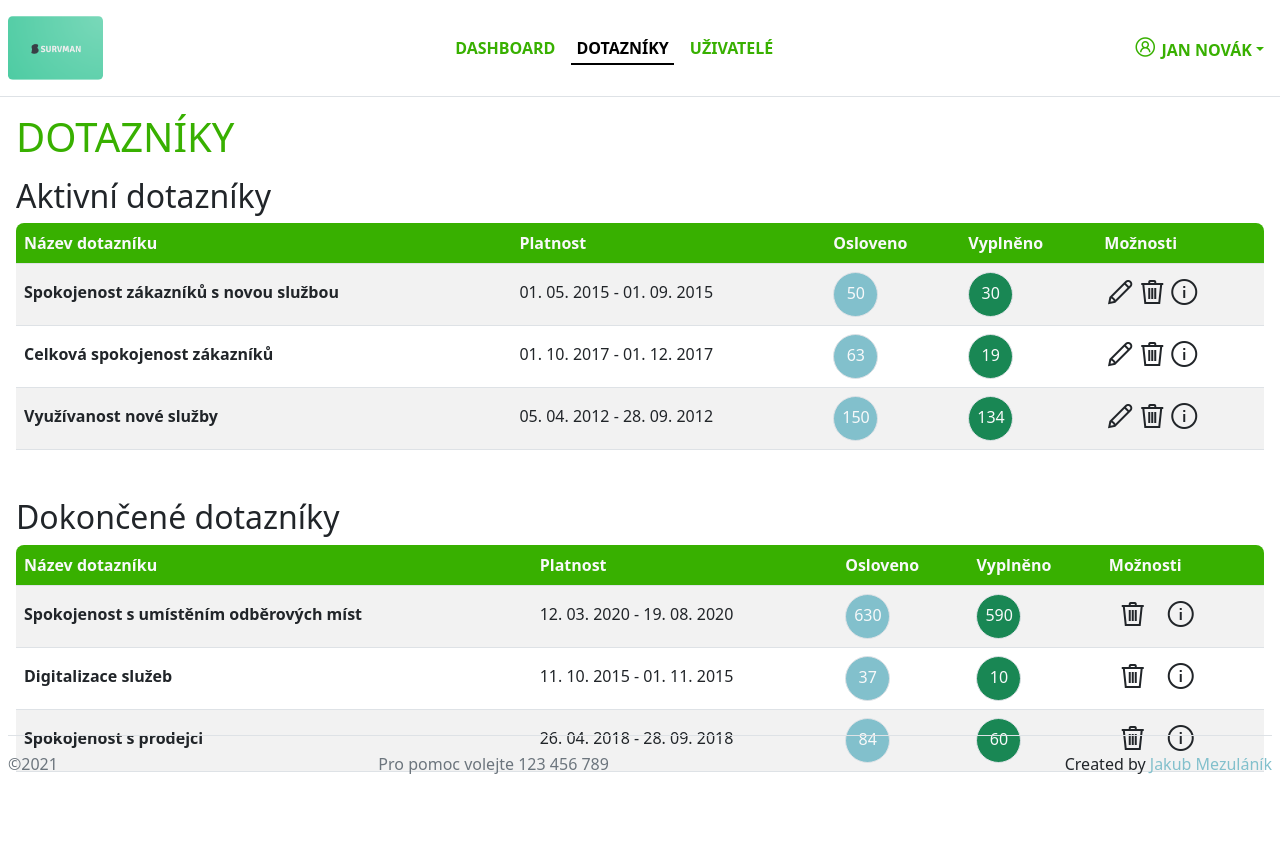
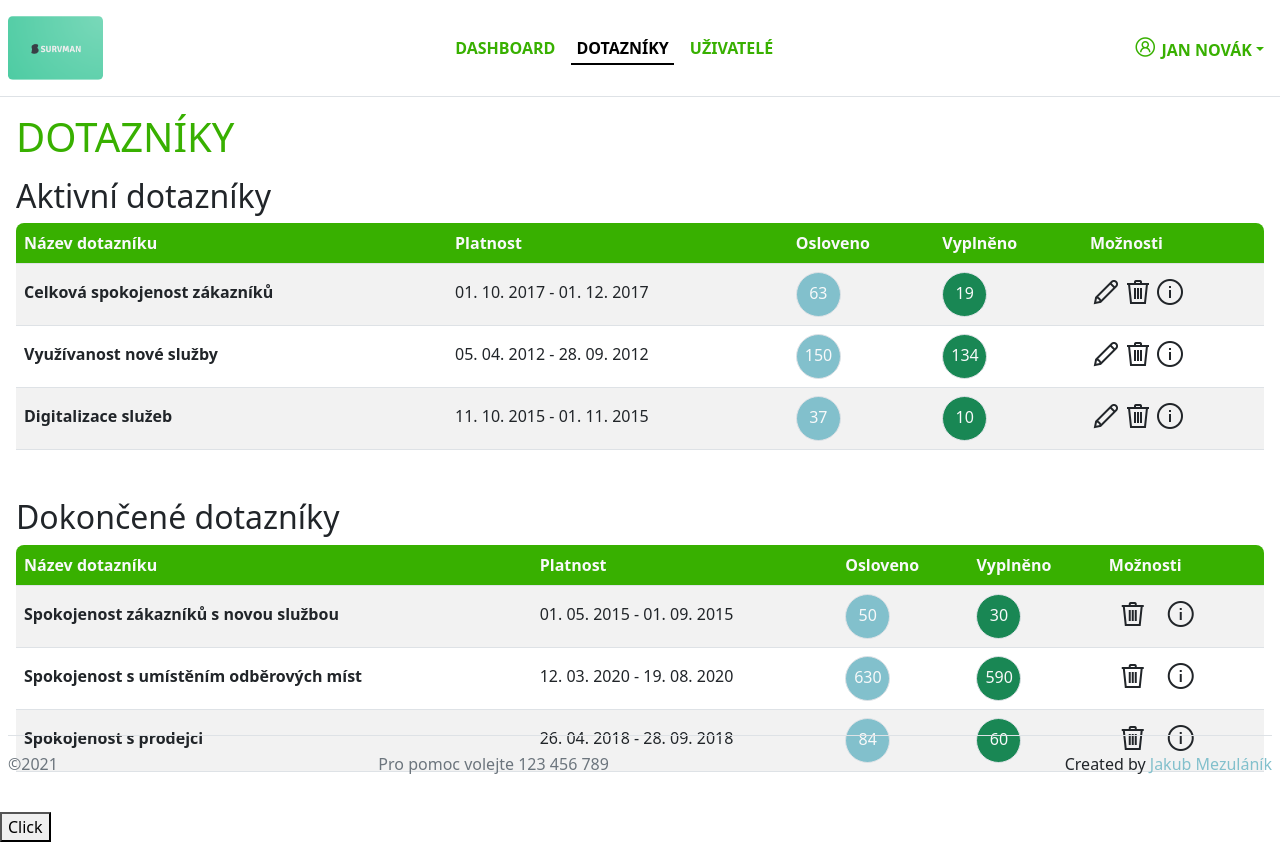
Before and after one commit to Eleps25/SurvMan, a React (Create React App) app: page /questionnaire-manager in a window 1280 px wide. Before the commit the page ends 812 px from the top, so only its background shows below. Built offline with nearby package versions, Linux system fonts and the light colour scheme.

Commit message:
questionnaires refactor + simplify Questionnaires data

```diff
--- a/src/QuestionaireDetail.js
+++ b/src/QuestionaireDetail.js
@@ -3,7 +3,7 @@ import "./css/ModalWindows.css";
 import "./css/NewColors.css";
 
 const QuestionaireDetail = (props) => {
-  const [questData, setQuestData] = useState(props.data[props.id - 1]);
+  const [questData, setQuestData] = useState(props.data);
 
   const handleUpdate = (evt) => {
     evt.preventDefault();
--- a/src/QuestionaireTable.js
+++ b/src/QuestionaireTable.js
@@ -1,4 +1,4 @@
-import React, { useState } from "react";
+import React, { useState, useEffect } from "react";
 import QuestionaireDetail from "./QuestionaireDetail";
 import "./css/NewColors.css";
 
@@ -7,25 +7,28 @@ const QuestionaireTable = (props) => {
     isEditing: false,
     isViewing: false,
   });
-  const [questId, setQuestId] = useState(1);
+  const [questId, setQuestId] = useState(0);
   const [quests, setQuests] = useState(props.data);
+  const [currentQuestIndex, setCurrentQuestIndex] = useState(0);
 
   const handleEdit = (id) => {
     setQuestId(id);
+    setCurrentQuestIndex(quests.findIndex(quest => quest.questId === id));
     setStateStatus({ isEditing: true, isViewing: false });
   };
 
   const handleView = (id) => {
     setQuestId(id);
+    setCurrentQuestIndex(quests.findIndex(quest => quest.questId === id));
     setStateStatus({ isEditing: false, isViewing: true });
   };
 
   const handleUpdate = (id, change) => {
-    const updatedQuests = quests.map((ch) => {
-      if (ch.activeQuestID === id) {
+    const updatedQuests = quests.map((quest) => {
+      if (quest.questId === id) {
         return { ...change };
       }
-      return ch;
+      return quest;
     });
     setQuests(updatedQuests);
     alert("Úspěšně uloženo");
@@ -34,6 +37,10 @@ const QuestionaireTable = (props) => {
   const handleClose = () => {
     setStateStatus({ isEditing: false, isViewing: false });
   };
+
+  useEffect(()=> {
+    setQuests(props.data);
+  },[props]);
 
   return (
     <div className="px-3 py-2 mb-3 mx-auto">
@@ -52,7 +59,7 @@ const QuestionaireTable = (props) => {
           <tbody>
             {quests.map((item) => {
               return (
-                <tr key={Math.random()}>
+                <tr key={item.questId}>
                   <td className="pt-3 fw-bold">{item.name}</td>
                   <td className="pt-3">{item.date}</td>
                   <td>
@@ -76,7 +83,7 @@ const QuestionaireTable = (props) => {
                       <i
                         className="pt-1 las la-pen"
                         style={{ fontSize: "32px" }}
-                        onClick={() => handleEdit(item.activeQuestID)}
+                        onClick={() => handleEdit(item.questId)}
                       />
                       <i
                         className="pt-1 las la-trash"
@@ -85,7 +92,7 @@ const QuestionaireTable = (props) => {
                       <i
                         className="pt-1 las la-info-circle"
                         style={{ fontSize: "32px" }}
-                        onClick={() => handleView(item.activeQuestID)}
+                        onClick={() => handleView(item.questId)}
                       />
                     </td>
                   ) : (
@@ -97,7 +104,7 @@ const QuestionaireTable = (props) => {
                       <i
                         className="px-2 pt-1 las la-info-circle"
                         style={{ fontSize: "32px" }}
-                        onClick={() => handleView(item.completeQuestID)}
+                        onClick={() => handleView(item.questId)}
                       />
                     </td>
                   )}
@@ -108,7 +115,7 @@ const QuestionaireTable = (props) => {
         </table>
         {stateStatus.isEditing ? (
           <QuestionaireDetail
-            data={quests}
+            data={quests[currentQuestIndex]}
             isEditing={stateStatus.isEditing}
             id={questId}
             handleUpdate={handleUpdate}
@@ -117,7 +124,7 @@ const QuestionaireTable = (props) => {
         ) : null}
         {stateStatus.isViewing ? (
           <QuestionaireDetail
-            data={quests}
+            data={quests[currentQuestIndex]}
             isEditing={stateStatus.isEditing}
             id={questId}
             handleUpdate={handleUpdate}
--- a/src/Questionaires.js
+++ b/src/Questionaires.js
@@ -1,26 +1,38 @@
-import React from "react";
+import React, { useState, useEffect } from "react";
 import Footer from "./Footer";
 import QuestionaireTable from "./QuestionaireTable";
 import Header from "./Header";
-import ActiveQuestData from "./sources/QuestionersActive.json";
-import DoneQuestData from "./sources/QuestionersDone.json";
+import questionnairesData from "./sources/Questionnaires.json";
 import "./css/NewColors.css";
 
 const Questionaires = () => {
+  const [activeQuestData, setActiveQuestData] = useState([]);
+  const [completedQuestData, setCompletedQuestData] = useState([]);
+
+  const filterQuestData = () => {
+    setActiveQuestData(questionnairesData.filter(quest => quest.isCompleted === true));
+    setCompletedQuestData(questionnairesData.filter(quest => quest.isCompleted === false));
+  };
+
+  useEffect(() => {
+    filterQuestData();
+  },[]);
+
   return (
     <div>
       <Header />
       <h1 className="textcolor-primary-new text-start ps-3">DOTAZNÍKY</h1>
       <QuestionaireTable
         questName="Aktivní dotazníky"
-        data={ActiveQuestData}
+        data={activeQuestData}
         isEditable={true}
       />
       <QuestionaireTable
         questName="Dokončené dotazníky"
-        data={DoneQuestData}
+        data={completedQuestData}
         isEditable={false}
       />
+      <button onClick={filterQuestData}>Click</button>
       <Footer />
     </div>
   );
--- a/src/sources/QuestionersActive.json
+++ /dev/null
@@ -1,26 +0,0 @@
-[
-    {
-        "activeQuestID": 1,
-        "name": "Spokojenost zákazníků s novou službou",
-        "date": "01. 05. 2015 - 01. 09. 2015",
-        "asked": 50,
-        "responded": 30,
-        "description": "První výzkumný vzorek"
-    },
-    {
-        "activeQuestID": 2,
-        "name": "Celková spokojenost zákazníků",
-        "date": "01. 10. 2017 - 01. 12. 2017",
-        "asked": 63,
-        "responded": 19,
-        "description": "Jak jsou zákaznici spokojeni s našimi službami"
-    },
-    {
-        "activeQuestID": 3,
-        "name": "Využívanost nové služby",
-        "date": "05. 04. 2012 - 28. 09. 2012",
-        "asked": 150,
-        "responded": 134,
-        "description": "Jak využívají uživatelé novou službu, četnost, odezva"
-    }
-]
--- a/src/sources/QuestionersDone.json
+++ /dev/null
@@ -1,26 +0,0 @@
-[
-    {
-        "completeQuestID": 1,
-        "name": "Spokojenost s umístěním odběrových míst",
-        "date": "12. 03. 2020 - 19. 08. 2020",
-        "asked": 630,
-        "responded": 590,
-        "description": "Spokojenost + zpětná vazba"
-    },
-    {
-        "completeQuestID": 2,
-        "name": "Digitalizace služeb",
-        "date": "11. 10. 2015 - 01. 11. 2015",
-        "asked": 37,
-        "responded": 10,
-        "description": "Názory občanů"
-    },
-    {
-        "completeQuestID": 3,
-        "name": "Spokojenost s prodejci",
-        "date": "26. 04. 2018 - 28. 09. 2018",
-        "asked": 84,
-        "responded": 60,
-        "description": "Zpětná vazba zákazníků na naše zaměstnance"
-    }
-]
--- /dev/null
+++ b/src/sources/Questionnaires.json
@@ -0,0 +1,56 @@
+[
+    {
+        "questId": 1,
+        "name": "Spokojenost zákazníků s novou službou",
+        "date": "01. 05. 2015 - 01. 09. 2015",
+        "asked": 50,
+        "responded": 30,
+        "description": "První výzkumný vzorek",
+        "isCompleted": false
+    },
+    {
+        "questId": 2,
+        "name": "Celková spokojenost zákazníků",
+        "date": "01. 10. 2017 - 01. 12. 2017",
+        "asked": 63,
+        "responded": 19,
+        "description": "Jak jsou zákaznici spokojeni s našimi službami",
+        "isCompleted": true
+    },
+    {
+        "questId": 3,
+        "name": "Využívanost nové služby",
+        "date": "05. 04. 2012 - 28. 09. 2012",
+        "asked": 150,
+        "responded": 134,
+        "description": "Jak využívají uživatelé novou službu, četnost, odezva",
+        "isCompleted": true
+    },
+    {
+        "questId": 4,
+        "name": "Spokojenost s umístěním odběrových míst",
+        "date": "12. 03. 2020 - 19. 08. 2020",
+        "asked": 630,
+        "responded": 590,
+        "description": "Spokojenost + zpětná vazba",
+        "isCompleted": false
+    },
+    {
+        "questId": 5,
+        "name": "Digitalizace služeb",
+        "date": "11. 10. 2015 - 01. 11. 2015",
+        "asked": 37,
+        "responded": 10,
+        "description": "Názory občanů",
+        "isCompleted": true
+    },
+    {
+        "questId": 6,
+        "name": "Spokojenost s prodejci",
+        "date": "26. 04. 2018 - 28. 09. 2018",
+        "asked": 84,
+        "responded": 60,
+        "description": "Zpětná vazba zákazníků na naše zaměstnance",
+        "isCompleted": false
+    }
+]
```
